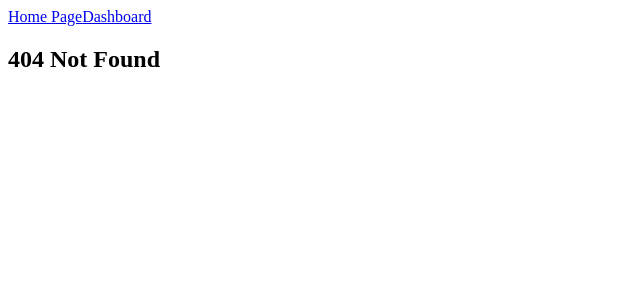
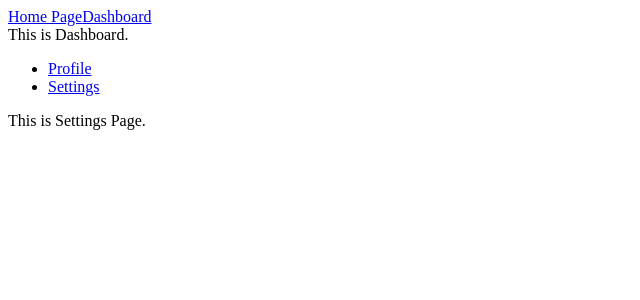
Before and after one commit to myozin-kyaw/react, a React (Vite) app in the folder basic_react/: page /dashboard/settings in a window 1280 px wide. Before the commit this address had no page. Shown: the top 300 px of the page, without its empty margins (0-640 px from the left). Built offline with nearby package versions, Linux system fonts and the light colour scheme.

Commit message:
learning nested routes

```diff
--- a/basic_react/src/App.jsx
+++ b/basic_react/src/App.jsx
@@ -7,8 +7,10 @@ import Hello from "./components/Hello";
 import Message from "./components/Message";
 import HomePage from "./pages/HomePage";
 import Dashboard from "./pages/Dashboard";
+import Profile from "./pages/Profile";
 import { BrowserRouter, Routes, Route } from "react-router-dom";
 import Nav from "./Nav";
+import Settings from "./pages/Settings";
 
 function App() {
   // const myozin = {
@@ -41,7 +43,16 @@ function App() {
           <Route
             path="/dashboard"
             element={<Dashboard />}
-          ></Route>
+          >
+            <Route
+              path="profile"
+              element={<Profile />}
+            ></Route>
+            <Route
+              path="settings"
+              element={<Settings />}
+            ></Route>
+          </Route>
           <Route
             path="*"
             element={<h2>404 Not Found</h2>}
--- a/basic_react/src/pages/Dashboard.jsx
+++ b/basic_react/src/pages/Dashboard.jsx
@@ -1,3 +1,19 @@
+import { Link, Outlet } from "react-router-dom";
+
 export default function Dashboard() {
-  return <div>This is Dashboard.</div>;
+  return (
+    <div>
+      <div>This is Dashboard.</div>
+
+      <ul>
+        <li>
+          <Link to="profile">Profile</Link>
+        </li>
+        <li>
+          <Link to="settings">Settings</Link>
+        </li>
+      </ul>
+      <Outlet />
+    </div>
+  );
 }
--- /dev/null
+++ b/basic_react/src/pages/Profile.jsx
@@ -0,0 +1,3 @@
+export default function Profile() {
+  return <div>This is Profile Page.</div>;
+}
--- /dev/null
+++ b/basic_react/src/pages/Settings.jsx
@@ -0,0 +1,3 @@
+export default function Settings() {
+  return <div>This is Settings Page.</div>;
+}
```
